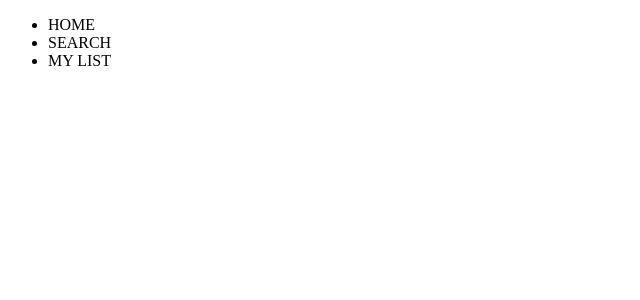
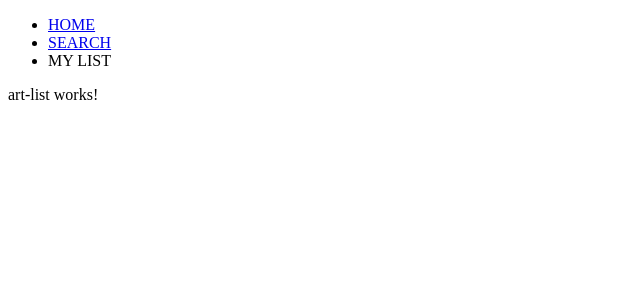
Before and after one commit to matt-pessoa/smk-project, an Angular app: page /search in a window 1280 px wide. Before the commit this address led to /. Shown: the top 300 px of the page, without its empty margins (0-640 px from the left). Built offline with nearby package versions, Linux system fonts and the light colour scheme.

Commit message:
feat: add ArtList component and route

```diff
--- a/src/app/app.module.ts
+++ b/src/app/app.module.ts
@@ -3,12 +3,13 @@ import { BrowserModule } from '@angular/platform-browser';
 
 import { AppRoutingModule } from './app-routing.module';
 import { AppComponent } from './app.component';
+import { ArtListModule } from './art-list/art-list.module';
 import { HeaderComponent } from './header/header.component';
 import { HomeModule } from './home/home.module';
 
 @NgModule({
   declarations: [AppComponent, HeaderComponent],
-  imports: [BrowserModule, AppRoutingModule, HomeModule],
+  imports: [BrowserModule, AppRoutingModule, HomeModule, ArtListModule],
   providers: [],
   bootstrap: [AppComponent],
 })
--- /dev/null
+++ b/src/app/art-list/art-list-routing.module.ts
@@ -0,0 +1,11 @@
+import { NgModule } from '@angular/core';
+import { RouterModule, Routes } from '@angular/router';
+import { ArtListComponent } from './art-list.component';
+
+const routes: Routes = [{ path: 'search', component: ArtListComponent }];
+
+@NgModule({
+  imports: [RouterModule.forChild(routes)],
+  exports: [RouterModule],
+})
+export class ArtListRoutingModule {}
--- /dev/null
+++ b/src/app/art-list/art-list.component.html
@@ -0,0 +1 @@
+<p>art-list works!</p>
--- /dev/null
+++ b/src/app/art-list/art-list.component.ts
@@ -0,0 +1,15 @@
+import { Component, OnInit } from '@angular/core';
+
+@Component({
+  selector: 'app-art-list',
+  templateUrl: './art-list.component.html',
+  styleUrls: ['./art-list.component.sass']
+})
+export class ArtListComponent implements OnInit {
+
+  constructor() { }
+
+  ngOnInit(): void {
+  }
+
+}
--- a/src/app/header/header.component.html
+++ b/src/app/header/header.component.html
@@ -1,7 +1,7 @@
 <nav>
   <ul>
-    <li><a>HOME</a></li>
-    <li><a>SEARCH</a></li>
+    <li><a routerLink="/home">HOME</a></li>
+    <li><a routerLink="/search">SEARCH</a></li>
     <li><a>MY LIST</a></li>
   </ul>
 </nav>
```
Also changed, not shown: src/app/art-list/art-list.module.ts (added, +12 -0 lines), src/app/art-list/art-list.component.sass (added).
